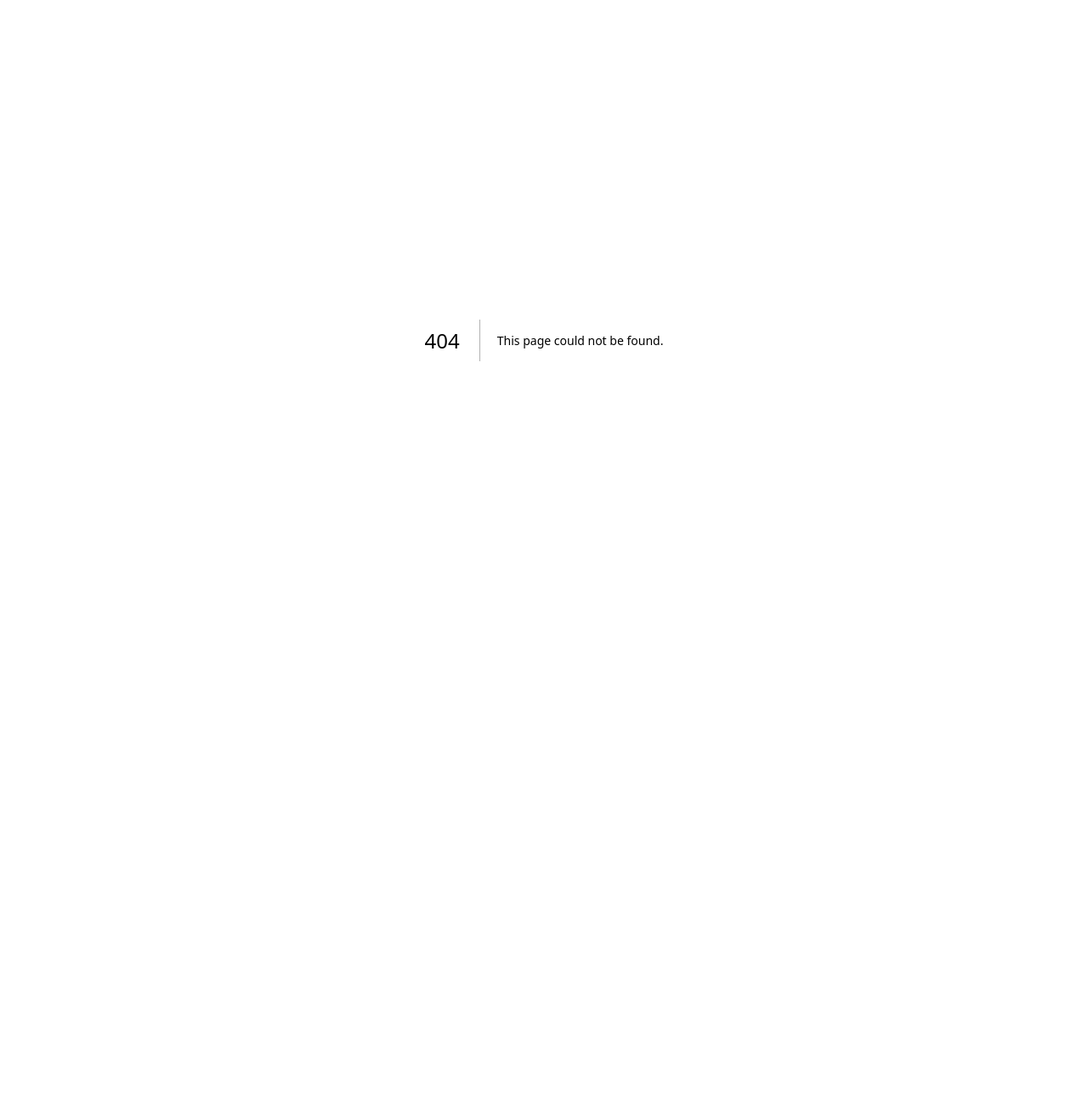
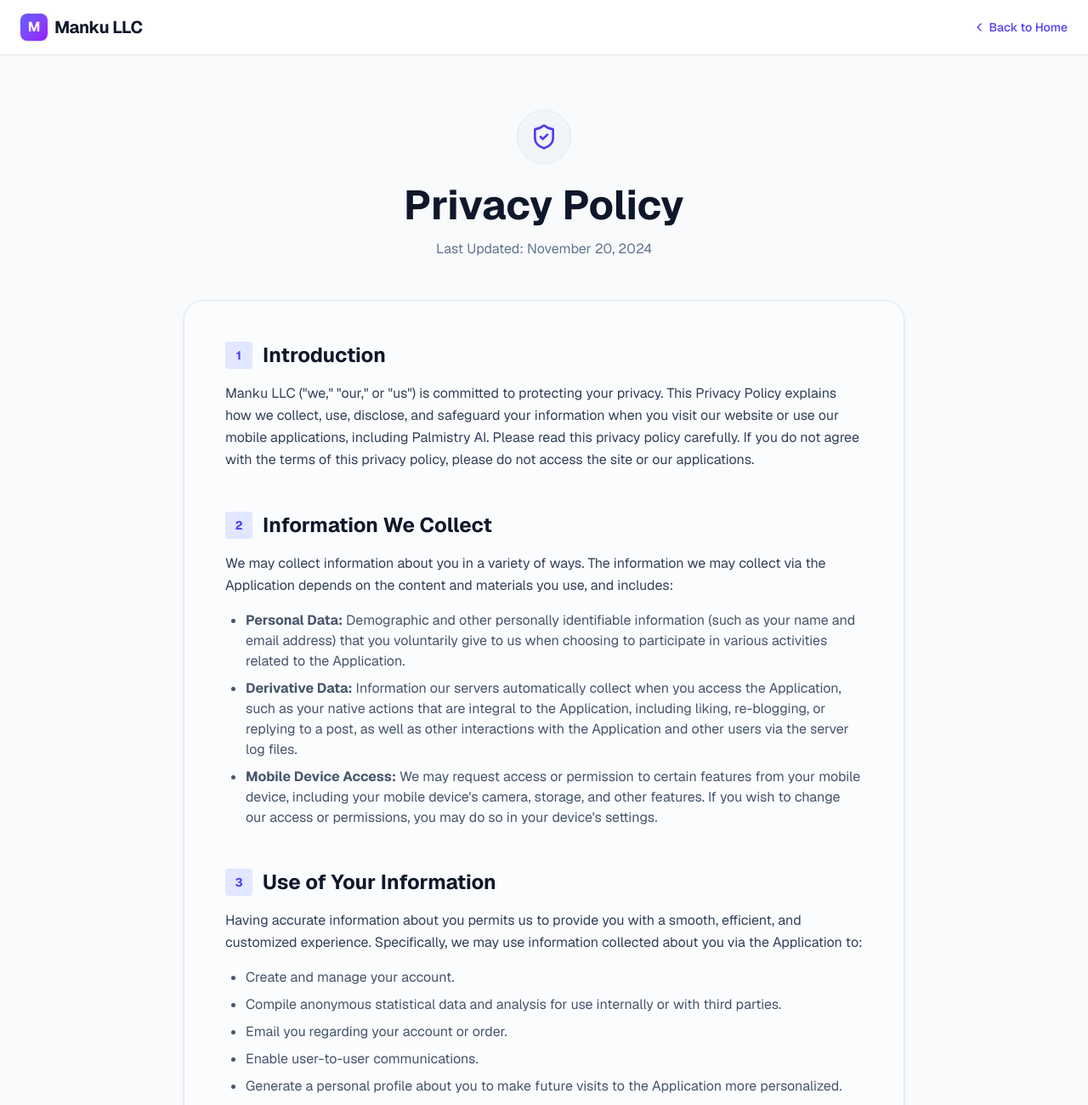
Before and after one commit to testforme233/MANKU, a Next.js app: page /privacy in a window 1280 px wide. Before the commit this address had no page. Shown: the top 1300 px of the page at 85% size. Before the commit the page ends 800 px from the top, so only its background shows below. Built offline with nearby package versions, Linux system fonts and the light colour scheme.

Commit message:
feat: 更新隐私政策页面并修复隐私政策链接

```diff
--- a/app/page.tsx
+++ b/app/page.tsx
@@ -330,7 +330,7 @@ const App = () => {
           <div className="pt-8 border-t border-slate-200 dark:border-slate-900 flex flex-col md:flex-row justify-between items-center gap-4 text-xs text-slate-500 dark:text-slate-600">
             <p>&copy; {new Date().getFullYear()} Manku LLC. All rights reserved.</p>
             <div className="flex gap-6">
-              <Link href="#" className="hover:text-slate-900 dark:hover:text-slate-400">Privacy Policy</Link>
+              <Link href="/privacy" className="hover:text-slate-900 dark:hover:text-slate-400">Privacy Policy</Link>
               <Link href="/terms" className="hover:text-slate-900 dark:hover:text-slate-400">Terms of Service</Link>
             </div>
           </div>
--- /dev/null
+++ b/app/privacy/page.tsx
@@ -0,0 +1,127 @@
+'use client';
+
+import React from 'react';
+import { ChevronLeft, ShieldCheck } from 'lucide-react';
+import Link from 'next/link';
+
+const PrivacyPolicy = () => {
+  return (
+    <div className="min-h-screen transition-colors duration-300 bg-slate-50 text-slate-900 dark:bg-slate-950 dark:text-slate-300 font-sans selection:bg-indigo-500 selection:text-white">
+
+      {/* Navigation / Header */}
+      <nav className="sticky top-0 z-50 bg-white/90 dark:bg-slate-900/90 backdrop-blur-md border-b border-slate-200 dark:border-slate-800">
+        <div className="max-w-7xl mx-auto px-6 py-4 flex items-center justify-between">
+          {/* Logo and Home Link */}
+          <Link href="/"><div className="flex items-center gap-2" >
+            <div className="w-8 h-8 bg-gradient-to-br from-indigo-500 to-purple-600 rounded-lg flex items-center justify-center shadow-sm">
+              <span className="font-bold text-white">M</span>
+            </div>
+            <span className="text-xl font-bold text-slate-900 dark:text-slate-100 tracking-tight">Manku LLC</span>
+          </div>
+          </Link>
+          <Link href="/" className="text-sm font-medium text-indigo-600 dark:text-indigo-400 hover:underline flex items-center gap-1 transition-colors">
+            <ChevronLeft size={16} />
+            Back to Home
+          </Link>
+        </div>
+      </nav>
+
+      {/* Main Content */}
+      <main className="max-w-4xl mx-auto px-6 py-16">
+
+        <header className="mb-12 text-center">
+          <div className="inline-flex items-center justify-center w-16 h-16 rounded-full bg-slate-100 dark:bg-slate-900 border border-slate-200 dark:border-slate-800 mb-6 text-indigo-600 dark:text-indigo-400">
+            <ShieldCheck size={32} />
+          </div>
+          <h1 className="text-4xl md:text-5xl font-bold text-slate-900 dark:text-white mb-4">Privacy Policy</h1>
+          <p className="text-slate-500 dark:text-slate-400">Last Updated: November 20, 2024</p>
+        </header>
+
+        <div className="space-y-12 bg-white/50 dark:bg-slate-900/50 p-8 md:p-12 rounded-3xl border border-slate-200 dark:border-slate-800/50 shadow-sm">
+
+          {/* Section 1 */}
+          <section>
+            <h2 className="text-2xl font-bold text-slate-900 dark:text-white mb-4 flex items-center gap-3">
+              <span className="flex items-center justify-center w-8 h-8 rounded bg-indigo-100 dark:bg-indigo-500/10 text-indigo-600 dark:text-indigo-400 text-sm">1</span>
+              Introduction
+            </h2>
+            <p className="leading-relaxed text-slate-700 dark:text-slate-300">
+              Manku LLC ("we," "our," or "us") is committed to protecting your privacy. This Privacy Policy explains how we collect, use, disclose, and safeguard your information when you visit our website or use our mobile applications, including Palmistry AI. Please read this privacy policy carefully. If you do not agree with the terms of this privacy policy, please do not access the site or our applications.
+            </p>
+          </section>
+
+          {/* Section 2 */}
+          <section>
+            <h2 className="text-2xl font-bold text-slate-900 dark:text-white mb-4 flex items-center gap-3">
+              <span className="flex items-center justify-center w-8 h-8 rounded bg-indigo-100 dark:bg-indigo-500/10 text-indigo-600 dark:text-indigo-400 text-sm">2</span>
+              Information We Collect
+            </h2>
+            <p className="leading-relaxed mb-4 text-slate-700 dark:text-slate-300">
+              We may collect information about you in a variety of ways. The information we may collect via the Application depends on the content and materials you use, and includes:
+            </p>
+            <ul className="list-disc pl-6 space-y-2 text-slate-600 dark:text-slate-400">
+              <li><strong>Personal Data:</strong> Demographic and other personally identifiable information (such as your name and email address) that you voluntarily give to us when choosing to participate in various activities related to the Application.</li>
+              <li><strong>Derivative Data:</strong> Information our servers automatically collect when you access the Application, such as your native actions that are integral to the Application, including liking, re-blogging, or replying to a post, as well as other interactions with the Application and other users via the server log files.</li>
+              <li><strong>Mobile Device Access:</strong> We may request access or permission to certain features from your mobile device, including your mobile device's camera, storage, and other features. If you wish to change our access or permissions, you may do so in your device's settings.</li>
+            </ul>
+          </section>
+
+          {/* Section 3 */}
+          <section>
+            <h2 className="text-2xl font-bold text-slate-900 dark:text-white mb-4 flex items-center gap-3">
+              <span className="flex items-center justify-center w-8 h-8 rounded bg-indigo-100 dark:bg-indigo-500/10 text-indigo-600 dark:text-indigo-400 text-sm">3</span>
+              Use of Your Information
+            </h2>
+            <p className="leading-relaxed text-slate-700 dark:text-slate-300">
+              Having accurate information about you permits us to provide you with a smooth, efficient, and customized experience. Specifically, we may use information collected about you via the Application to:
+            </p>
+            <ul className="list-disc pl-6 mt-4 space-y-2 text-slate-600 dark:text-slate-400">
+              <li>Create and manage your account.</li>
+              <li>Compile anonymous statistical data and analysis for use internally or with third parties.</li>
+              <li>Email you regarding your account or order.</li>
+              <li>Enable user-to-user communications.</li>
+              <li>Generate a personal profile about you to make future visits to the Application more personalized.</li>
+              <li>Increase the efficiency and operation of the Application.</li>
+            </ul>
+          </section>
+
+          {/* Section 4 */}
+          <section>
+            <h2 className="text-2xl font-bold text-slate-900 dark:text-white mb-4 flex items-center gap-3">
+              <span className="flex items-center justify-center w-8 h-8 rounded bg-indigo-100 dark:bg-indigo-500/10 text-indigo-600 dark:text-indigo-400 text-sm">4</span>
+              Disclosure of Your Information
+            </h2>
+            <p className="leading-relaxed mb-2 text-slate-700 dark:text-slate-300">
+              We may share information we have collected about you in certain situations. Your information may be disclosed as follows:
+            </p>
+            <ul className="list-disc pl-6 space-y-2 text-slate-600 dark:text-slate-400">
+              <li><strong>By Law or to Protect Rights:</strong> If we believe the release of information about you is necessary to respond to legal process, to investigate or remedy potential violations of our policies, or to protect the rights, property, and safety of others, we may share your information as permitted or required by any applicable law, rule, or regulation.</li>
+              <li><strong>Third-Party Service Providers:</strong> We may share your information with third parties that perform services for us or on our behalf, including payment processing, data analysis, email delivery, hosting services, customer service, and marketing assistance.</li>
+            </ul>
+          </section>
+
+          {/* Section 5 */}
+          <section>
+            <h2 className="text-2xl font-bold text-slate-900 dark:text-white mb-4 flex items-center gap-3">
+              <span className="flex items-center justify-center w-8 h-8 rounded bg-indigo-100 dark:bg-indigo-500/10 text-indigo-600 dark:text-indigo-400 text-sm">5</span>
+              Security of Your Information
+            </h2>
+            <p className="leading-relaxed text-slate-700 dark:text-slate-300">
+              We use administrative, technical, and physical security measures to help protect your personal information. While we have taken reasonable steps to secure the personal information you provide to us, please be aware that despite our efforts, no security measures are perfect or impenetrable, and no method of data transmission can be guaranteed against any interception or other type of misuse.
+            </p>
+          </section>
+
+        </div>
+
+        <div className="mt-12 text-center border-t border-slate-200 dark:border-slate-800 pt-8">
+          <p className="text-slate-500 text-sm">
+            Questions about this Privacy Policy? Contact us at <Link href="mailto:legal@mankullc.com" className="text-indigo-600 dark:text-indigo-400 hover:underline">legal@mankullc.com</Link>
+          </p>
+        </div>
+      </main>
+
+    </div>
+  );
+};
+
+export default PrivacyPolicy;
```
